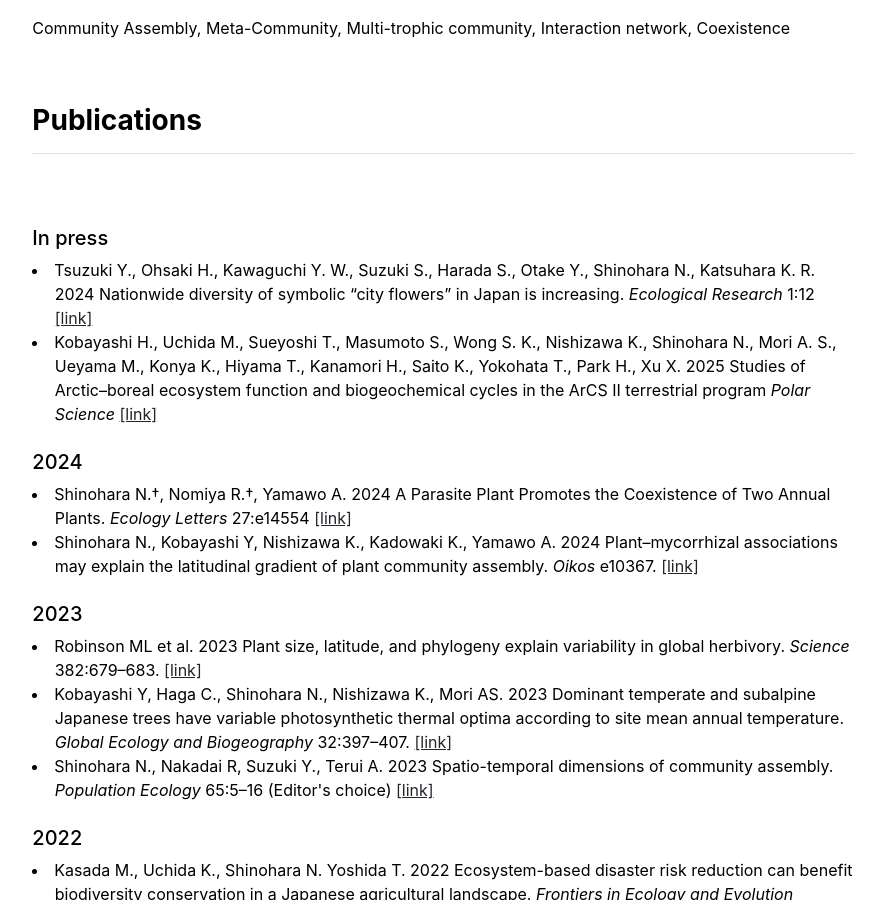
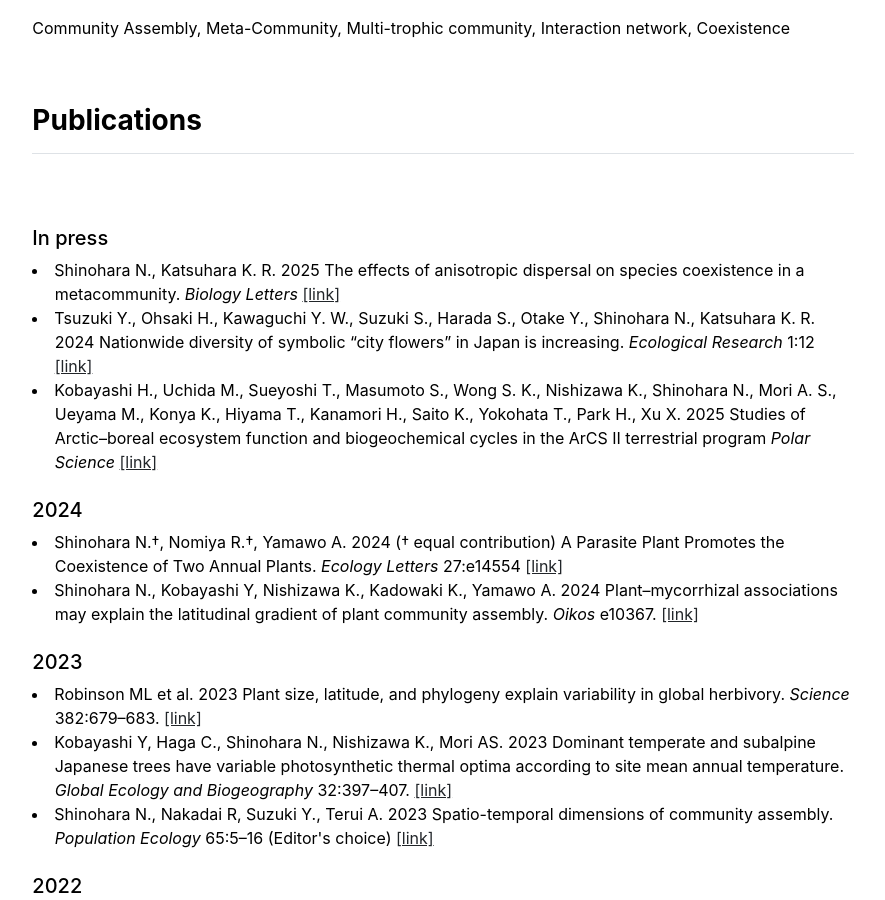
Before and after one commit to snaoto/snaoto.github.io, a Jekyll site: the page built from index.md, in a window 1280 px wide and 900 px high, scrolled down 592 px. Shown: the whole window, without its empty margins (197-1082 px from the left). Built offline with Jekyll 4.4.1, drawn with Linux system fonts in a browser that asks for light colours.

Commit message:
Update publications.html

```diff
--- a/_includes/publications.html
+++ b/_includes/publications.html
@@ -26,11 +26,12 @@
 
     <!-- <br><h5>In press</h5> -->
     <br><h5>In press</h5>
+    <li>Shinohara N., Katsuhara K. R. 2025 The effects of anisotropic dispersal on species coexistence in a metacommunity. <i>Biology Letters</i> <a href = target = "_blank"> [link] </a> </li>
     <li>Tsuzuki Y., Ohsaki H., Kawaguchi Y. W., Suzuki S., Harada S., Otake Y., Shinohara N., Katsuhara K. R. 2024 Nationwide diversity of symbolic “city flowers” in Japan is increasing. <i>Ecological Research</i> 1:12 <a href = https://doi.org/10.1111/1440-1703.12540 target = "_blank"> [link] </a> </li>
     <li>Kobayashi H., Uchida M., Sueyoshi T., Masumoto S., Wong S. K., Nishizawa K., Shinohara N., Mori A. S., Ueyama M., Konya K., Hiyama T., Kanamori H., Saito K., Yokohata T., Park H., Xu X. 2025 Studies of Arctic–boreal ecosystem function and biogeochemical cycles in the ArCS II terrestrial program <i>Polar Science</i> <a href = https://doi.org/10.1016/j.polar.2025.101164 target = "_blank"> [link] </a> </li>
 
     <br><h5>2024</h5>
-    <li>Shinohara N.†, Nomiya R.†, Yamawo A. 2024 A Parasite Plant Promotes the Coexistence of Two Annual Plants. <i>Ecology Letters</i> 27:e14554 <a href = https://doi.org/10.1111/ele.14554 target = "_blank"> [link] </a> </li>
+    <li>Shinohara N.†, Nomiya R.†, Yamawo A. 2024 († equal contribution) A Parasite Plant Promotes the Coexistence of Two Annual Plants. <i>Ecology Letters</i> 27:e14554 <a href = https://doi.org/10.1111/ele.14554 target = "_blank"> [link] </a> </li>
     <li>Shinohara N., Kobayashi Y, Nishizawa K., Kadowaki K., Yamawo A. 2024 Plant–mycorrhizal associations may explain the latitudinal gradient of plant community assembly. <i>Oikos</i> e10367. <a href = https://doi.org/10.1111/oik.10367 target = "_blank"> [link] </a> </li>
 
     <br><h5>2023</h5>
```
